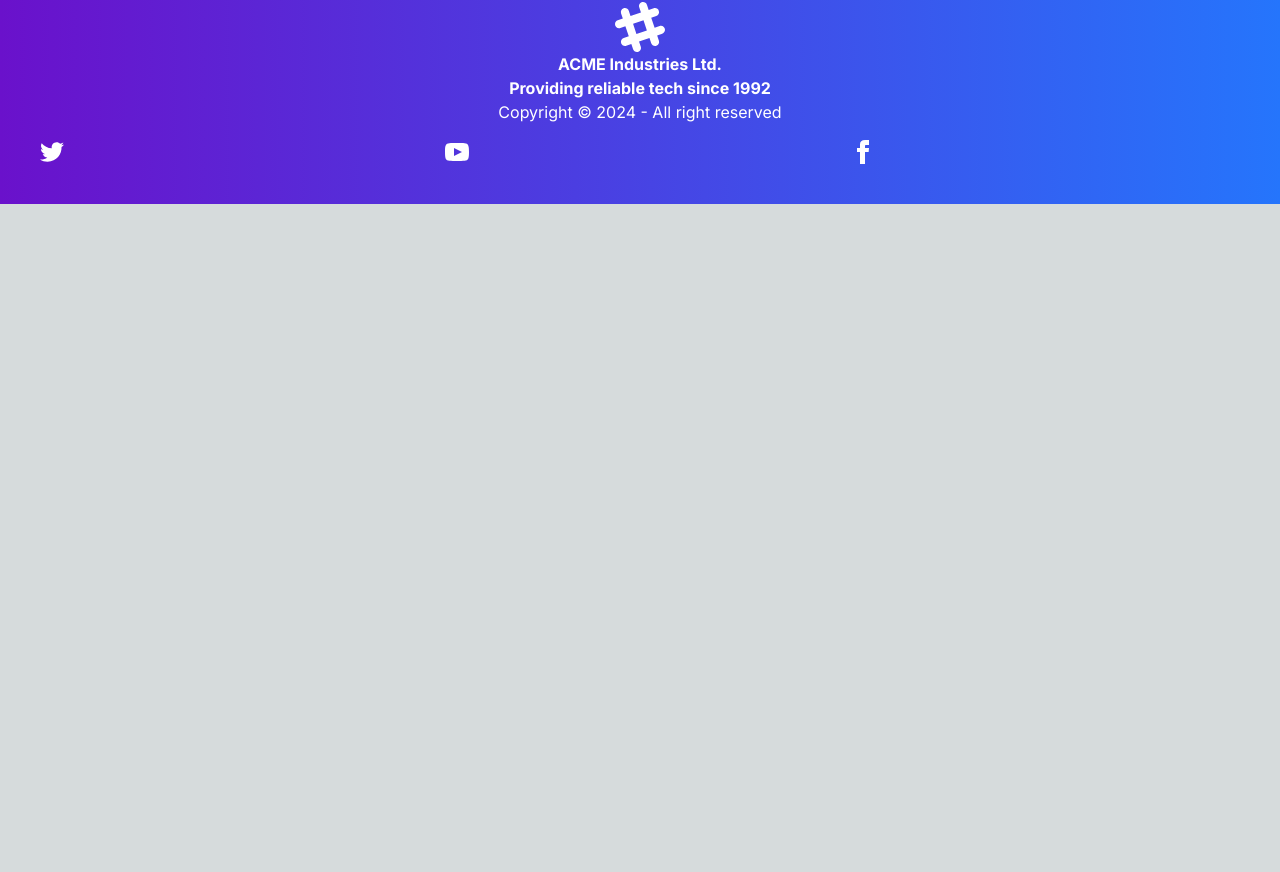
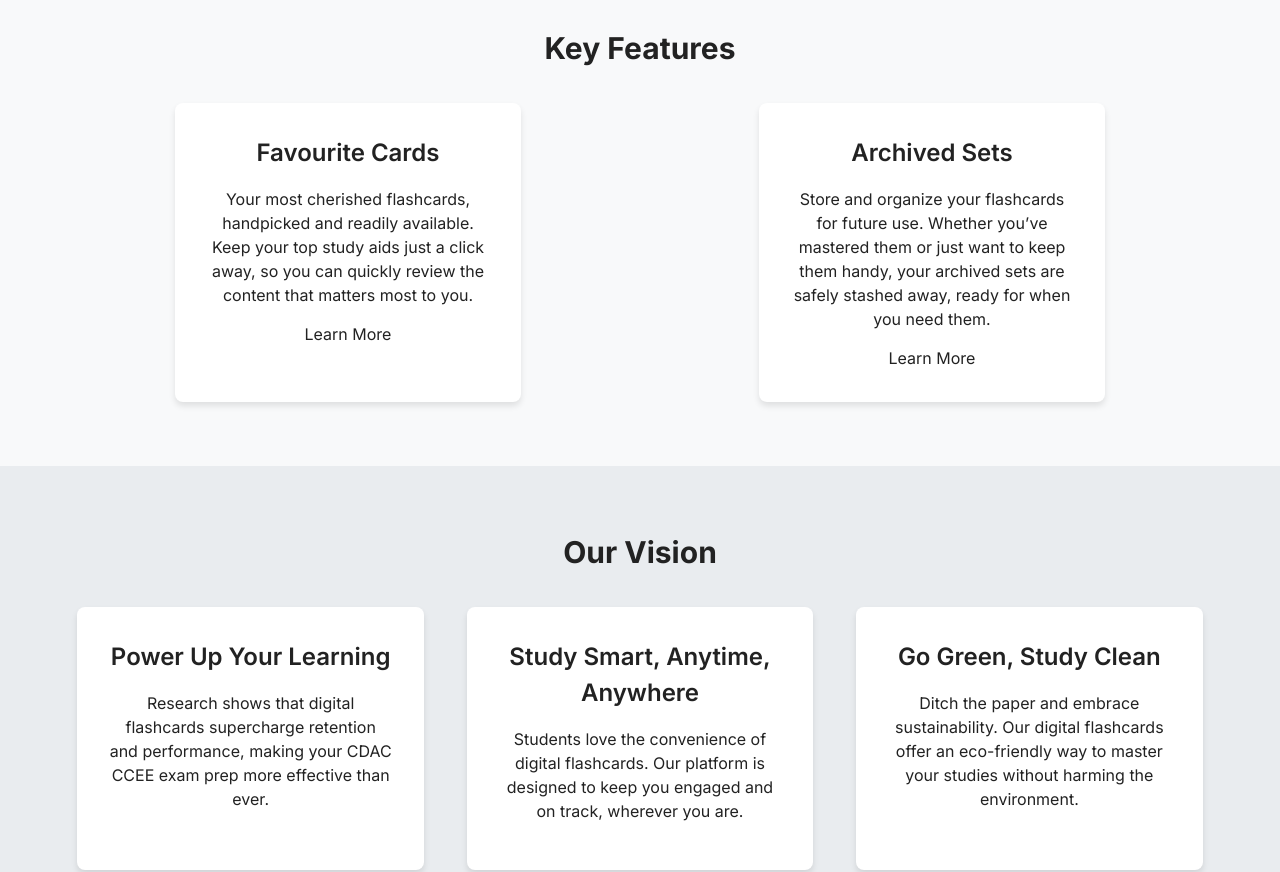
Before and after one commit to Shujaulislam/flashcard, a Next.js app: page / in a window 1280 px wide. Shown: the part 852-1724 px from the top of the page. Before the commit the page ends 1056 px from the top, so only its background shows below. Built offline with nearby package versions, Linux system fonts and the light colour scheme.

Commit message:
update home page

```diff
--- a/src/app/home.module.css
+++ b/src/app/home.module.css
@@ -81,3 +81,82 @@
     margin-top: 40px;
 
   }
+
+
+
+  /* ---------------------------------------------- */
+
+  /* home.module.css */
+
+.secondHeader {
+  padding: 4rem 0; /* Equivalent to py-16 */
+  background-color: #f8f9fa; /* Equivalent to bg-gray-100 */
+}
+
+.container2 {
+  max-width: 1200px; /* Equivalent to max-w-7xl */
+  margin: 0 auto; /* Equivalent to mx-auto */
+  padding: 0 2rem; /* Equivalent to px-8 */
+}
+
+.containerTitle {
+  font-size: 1.875rem; /* Equivalent to text-3xl */
+  font-weight: 700; /* Equivalent to font-bold */
+  text-align: center; /* Equivalent to text-center */
+  margin-bottom: 2rem; /* Equivalent to mb-8 */
+color:#222;
+}
+
+.cardContainer {
+  display: flex;
+  justify-content: space-around; /* Equivalent to justify-between */
+  flex-wrap: wrap; /* Equivalent to flex-wrap */
+  gap: 2rem; /* Equivalent to gap-8 */
+}
+
+.card {
+  background-color: #ffffff; /* Equivalent to bg-white */
+  border-radius: 0.5rem; /* Equivalent to rounded-lg */
+  box-shadow: 0 4px 6px rgba(0, 0, 0, 0.1); /* Equivalent to shadow-md */
+  padding: 2rem; /* Equivalent to p-8 */
+  flex: 1 1 calc(33.333% - 2rem); /* Responsive flex */
+  max-width: calc(33.333% - 2rem); /* Responsive width */
+  text-align: center; /* Equivalent to text-center */
+  transition: transform 0.2s ease-in-out; /* Equivalent to transition-transform duration-200 */
+}
+
+.card:hover {
+  transform: translateY(-0.5rem); /* Equivalent to hover:translate-y-2 */
+}
+
+.icon {
+  font-size: 2rem; /* Equivalent to text-2xl */
+  color: #007bff; /* Equivalent to text-blue-500 */
+  margin-bottom: 1rem; /* Equivalent to mb-4 */
+}
+
+.card h2 {
+  font-size: 1.5rem; /* Equivalent to text-xl */
+  font-weight: 600; /* Equivalent to font-semibold */
+  margin-bottom: 1rem; /* Equivalent to mb-4 */
+  color:#222;
+}
+
+.card p {
+  font-size: 1rem; /* Equivalent to text-base */
+  color: #6c757d; /* Equivalent to text-gray-500 */
+  line-height: 1.5; /* Equivalent to leading-relaxed */
+  color:#222;
+  margin-bottom: 15px;
+}
+
+/* Third Header Section */
+.thirdHeader {
+  padding: 4rem 0; /* Equivalent to py-16 */
+  background-color: #e9ecef; /* Equivalent to bg-gray-200 */
+}
+
+.learnMore{
+color: #222;
+
+}
--- a/src/app/page.js
+++ b/src/app/page.js
@@ -31,6 +31,83 @@ export default function Home() {
       </div>
        </div>
 
+{/* --------------------------------------------------------------------------------------- */}
+
+ {/* Second Header Section */}
+ <section className={styles.secondHeader}>
+        <div className={styles.container2}>
+          <h2 className={styles.containerTitle}>Key Features</h2>
+          <div className={styles.cardContainer}>
+
+            <div className={styles.card}>
+              <Link href="/dashboard">
+                <i className={`fa-solid fa-star ${styles.icon}`}></i>
+              </Link>
+              <h2>Favourite Cards</h2>
+              <p>
+                Your most cherished flashcards, handpicked and readily available. Keep your top study aids just a click away, so you can quickly review the content that matters most to you.
+              </p>
+              <Link href="/dashboard" className={styles.learnMore}>Learn More</Link>
+            </div>
+
+            <div className={styles.card}>
+              <Link href="/archived-sets">
+                <i className={`fa-solid fa-box-archive ${styles.icon}`}></i>
+              </Link>
+              <h2>Archived Sets</h2>
+              <p>
+                Store and organize your flashcards for future use. Whether you’ve mastered them or just want to keep them handy, your archived sets are safely stashed away, ready for when you need them.
+              </p>
+              <Link href="/dashboard" className={styles.learnMore}>Learn More</Link>
+            </div>
+
+          </div>
+        </div>
+      </section>
+
+      {/* Third Header Section */}
+      <section className={styles.thirdHeader}>
+        <div className={styles.container2}>
+          <h2 className={styles.containerTitle}>Our Vision</h2>
+          <div className={styles.cardContainer}>
+
+            <div className={styles.card}>
+              <Link href="/power-up-learning">
+                <i className={`fa-solid fa-lightbulb ${styles.icon}`}></i>
+              </Link>
+              <h2>Power Up Your Learning</h2>
+              <p>
+                Research shows that digital flashcards supercharge retention and performance, making your CDAC CCEE exam prep more effective than ever.
+              </p>
+            </div>
+
+            <div className={styles.card}>
+              <Link href="/study-smart">
+                <i className={`fa-solid fa-laptop ${styles.icon}`}></i>
+              </Link>
+              <h2>Study Smart, Anytime, Anywhere</h2>
+              <p>
+                Students love the convenience of digital flashcards. Our platform is designed to keep you engaged and on track, wherever you are.
+              </p>
+
+            </div>
+
+            <div className={styles.card}>
+              <Link href="/go-green">
+                <i className={`fa-solid fa-seedling ${styles.icon}`}></i>
+              </Link>
+              <h2>Go Green, Study Clean</h2>
+              <p>
+                Ditch the paper and embrace sustainability. Our digital flashcards offer an eco-friendly way to master your studies without harming the environment.
+              </p>
+
+            </div>
+
+          </div>
+        </div>
+      </section>
+
+
       <Footer />
     </>
   );
```
Also changed, not shown: 1 other file (tests, documents, lock files or other folders).
